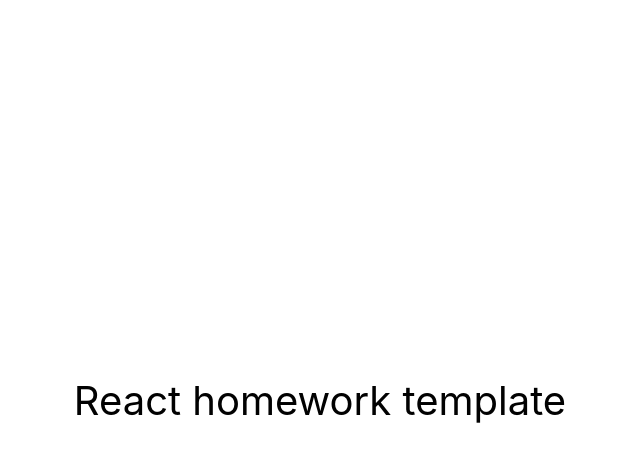
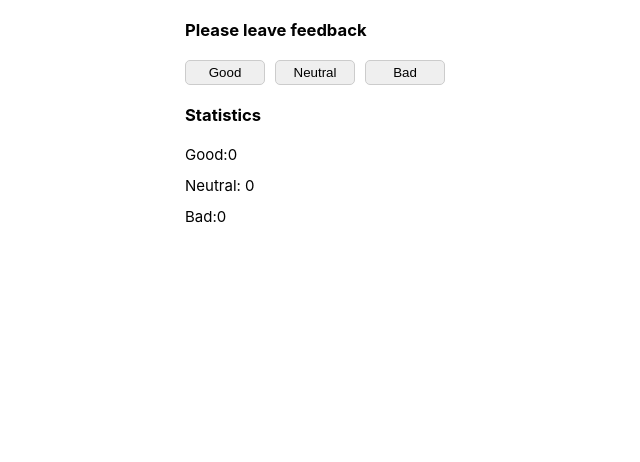
Before and after one commit to keastar/goit-react-hw-02-feedback, a React (Create React App) app: page / in a window 1280 px wide. Shown: the top 462 px of the page, without its empty margins (320-960 px from the left). Built offline with nearby package versions, Linux system fonts and the light colour scheme.

Commit message:
done half task2!
done half task2!

```diff
--- a/src/components/App.jsx
+++ b/src/components/App.jsx
@@ -1,16 +1,15 @@
-export const App = () => {
-  return (
-    <div
-      style={{
-        height: '100vh',
-        display: 'flex',
-        justifyContent: 'center',
-        alignItems: 'center',
-        fontSize: 40,
-        color: '#010101'
-      }}
-    >
-      React homework template
-    </div>
-  );
+// import About from './About';
+import { Component } from 'react';
+import Container from './Container';
+
+class App extends Component {
+
+  render() {
+    return (
+      <Container
+      />
+    );
+  }
 };
+
+export default App;
--- /dev/null
+++ b/src/components/Container.js
@@ -0,0 +1,23 @@
+import { Component } from 'react';
+import Statistics from './Statistics/Statistics ';
+
+class Container extends Component {
+  render() {
+    return (
+      <div
+        style={{
+          height: '100vh',
+          display: 'flex',
+          justifyContent: 'center',
+          alignItems: 'left',
+          fontSize: 40,
+          color: '#010101',
+        }}
+      >
+        <Statistics />
+      </div>
+    );
+  }
+}
+
+export default Container;
--- /dev/null
+++ b/src/components/Statistics/Statistics .js
@@ -0,0 +1,82 @@
+import { Component } from 'react';
+import css from './Statistics.module.css';
+
+class Statistics extends Component {
+  state = {
+    good: 0,
+    neutral: 0,
+    bad: 0,
+  };
+
+  handleGood = () => {
+    this.setState(prevState => {
+      return {
+        good: prevState.good + 1,
+      };
+    });
+  };
+
+  handleNeutral = () => {
+    this.setState(prevState => {
+      return {
+        neutral: prevState.neutral + 1,
+      };
+    });
+  };
+  handleBad = () => {
+    this.setState(prevState => {
+      return {
+        bad: prevState.bad + 1,
+      };
+    });
+  };
+
+  render() {
+    return (
+      <div className={css.task1}>
+        <div className={css.task1__title}>
+          <h5>Please leave feedback</h5>
+        </div>
+        <div className={css.task1__buttons}>
+          <button
+            type="button"
+            onClick={this.handleGood}
+            className={css.task1__buttons_btn}
+          >
+            Good
+          </button>
+          <button
+            type="button"
+            onClick={this.handleNeutral}
+            className={css.task1__buttons_btn}
+          >
+            Neutral
+          </button>
+          <button
+            type="button"
+            onClick={this.handleBad}
+            className={css.task1__buttons_btn}
+          >
+            Bad
+          </button>
+        </div>
+        <div className={css.task1__title}>
+          <h5>Statistics</h5>
+        </div>
+        <div className={css.task1__text}>
+          <p className={css.task1__text_p}>
+            Good:<span>{this.state.good}</span>
+          </p>
+          <p className={css.task1__text_p}>
+            Neutral: <span>{this.state.neutral}</span>
+          </p>
+          <p className={css.task1__text_p}>
+            Bad:<span>{this.state.bad}</span>
+          </p>
+        </div>
+      </div>
+    );
+  }
+}
+
+export default Statistics;
--- /dev/null
+++ b/src/components/Statistics/Statistics.module.css
@@ -0,0 +1,39 @@
+.task1 {
+    display: flex;
+    flex-direction: column;
+    align-items: start;
+    justify-content: flex-start;
+}
+
+.task1__title{
+    font-size: 20px;
+    margin: 0;
+}
+
+h5, h6 {
+    margin: 20px 0;
+}
+
+.task1__buttons {
+    display: flex;
+    flex-direction: row;
+    align-items: center;
+
+}
+.task1__buttons_btn {
+    margin-right: 10px;
+    width: 80px;
+    height: 25px;
+    border-radius: 5px;
+    border-style: none;
+    border: 1px solid #ccc;
+}
+
+.task1__text{
+    font-size: 10px;
+}
+
+.task1__text_p {
+    font-size: 15px;
+    margin: 0 0 12px 0;
+}
--- a/src/index.js
+++ b/src/index.js
@@ -1,6 +1,6 @@
 import React from 'react';
 import ReactDOM from 'react-dom/client';
-import { App } from 'components/App';
+import App from 'components/App';
 import './index.css';
 
 ReactDOM.createRoot(document.getElementById('root')).render(
```
